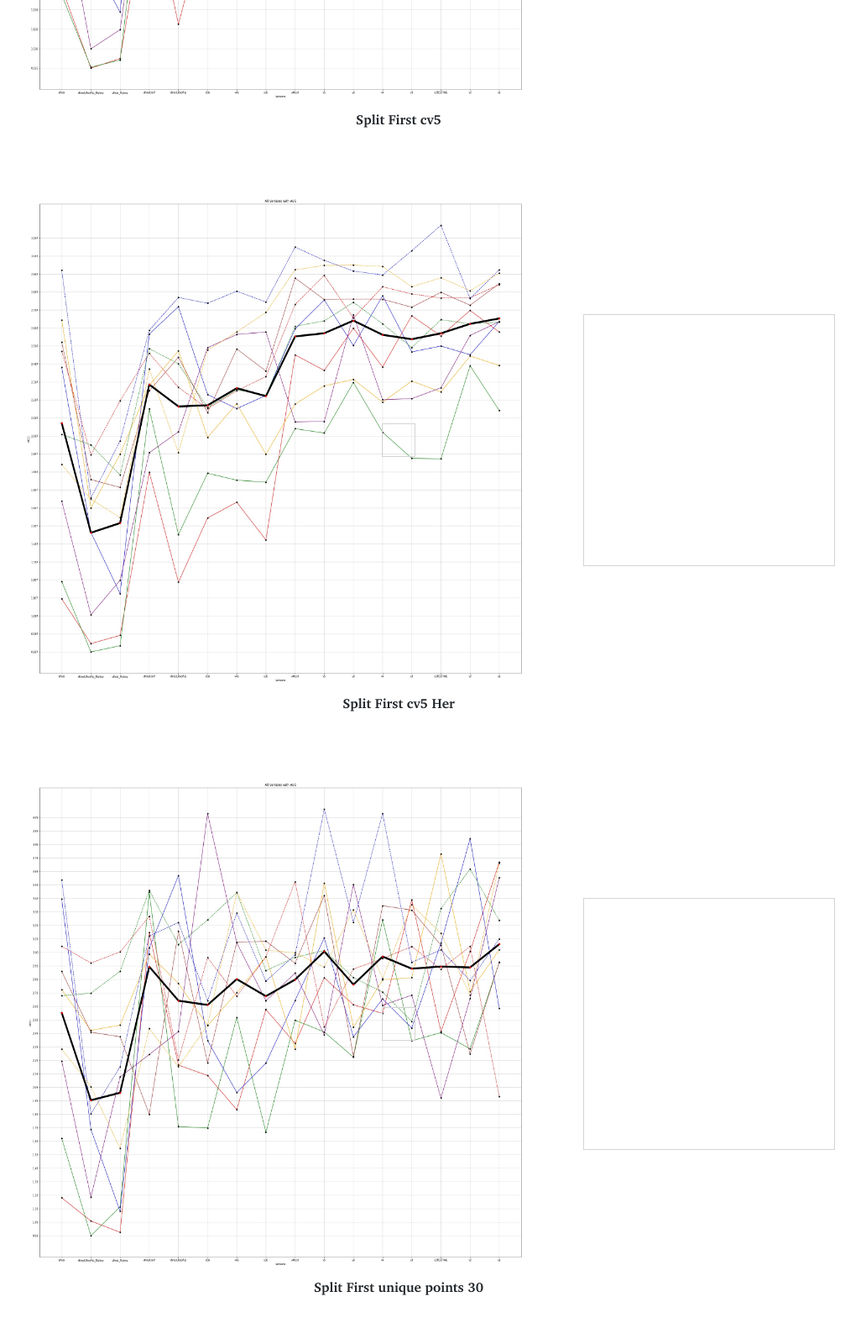
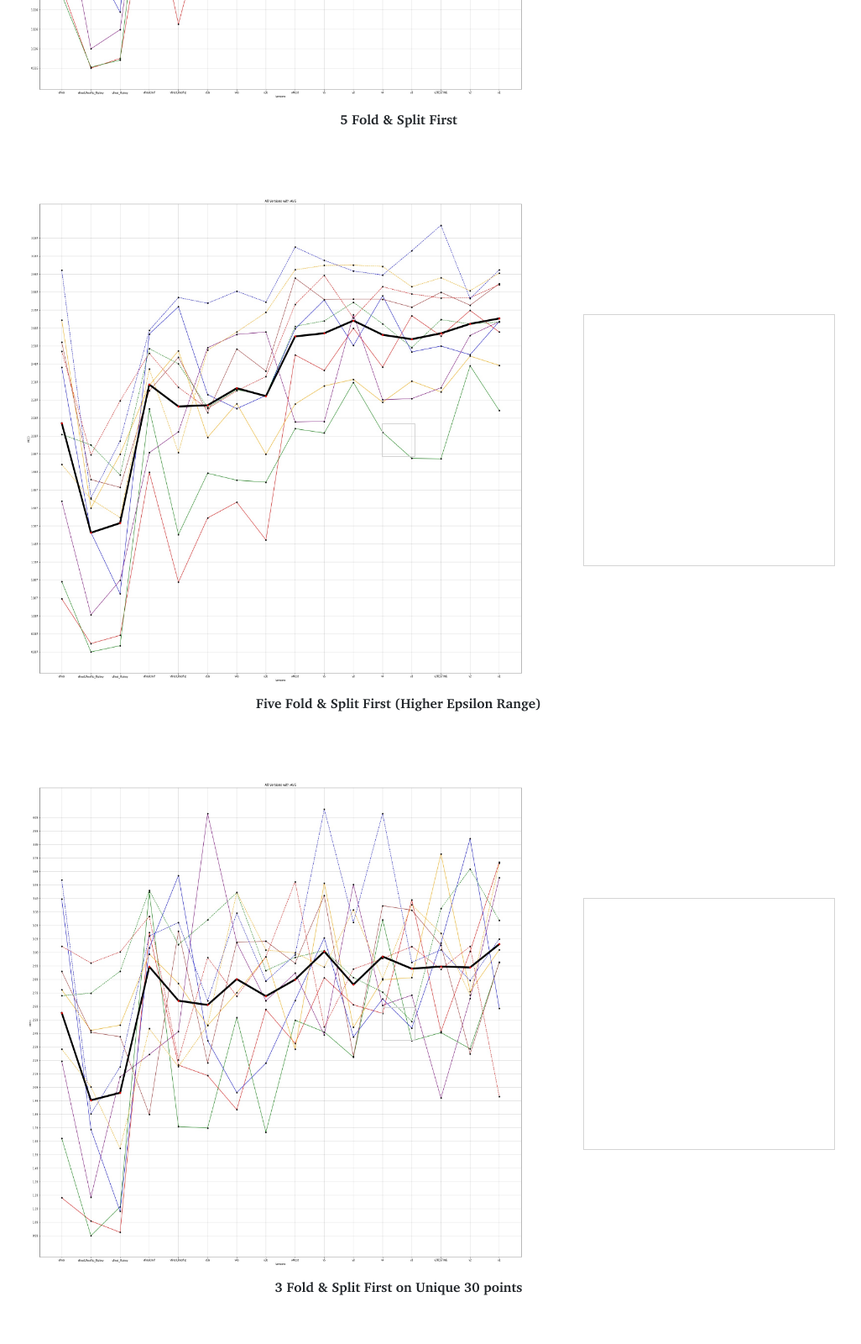
Before and after one commit to prakanshuls22/prakanshuls22.github.io, a plain HTML site: page index.html in a window 1280 px wide. Shown: the part 9620-11220 px from the top of the page at 84% size, without its empty margins (165-1191 px from the left). Drawn offline with nearby package versions, Linux system fonts and the light colour scheme.

Commit message:
add labels

```diff
--- a/index.html
+++ b/index.html
@@ -914,7 +914,7 @@
                             height="740">
                         <div id="myresult2" class="img-zoom-result"></div>
                     </div>
-                    <b style="margin-top: -69px;">Split First cv3 Her</b>
+                    <b style="margin-top: -69px;">3 Fold & Split First (Higher Epsilon Range)</b>
                 </div>
                 <div class="imgCaption">
 
@@ -923,7 +923,7 @@
                             height="740">
                         <div id="myresult3" class="img-zoom-result"></div>
                     </div>
-                    <b style="margin-top: -69px;">Split First cv5</b>
+                    <b style="margin-top: -69px;">5 Fold & Split First</b>
                 </div>
                 <div class="imgCaption">
 
@@ -932,7 +932,7 @@
                             height="740">
                         <div id="myresult4" class="img-zoom-result"></div>
                     </div>
-                    <b style="margin-top: -69px;">Split First cv5 Her</b>
+                    <b style="margin-top: -69px;">Five Fold & Split First (Higher Epsilon Range)</b>
                 </div>
 
                 <div class="imgCaption">
@@ -942,7 +942,7 @@
                             width="740" height="740">
                         <div id="myresult5" class="img-zoom-result"></div>
                     </div>
-                    <b style="margin-top: -69px;">Split First unique points 30</b>
+                    <b style="margin-top: -69px;">3 Fold & Split First on Unique 30 points</b>
                 </div>
 
                 <div class="imgCaption">
@@ -952,7 +952,7 @@
                             width="740" height="740">
                         <div id="myresult6" class="img-zoom-result"></div>
                     </div>
-                    <b style="margin-top: -69px;">Split First unique points 30 Her</b>
+                    <b style="margin-top: -69px;">3 Fold & Split First on Unique 30 points (Higher Epsilon Range)</b>
                 </div>
                 <div class="imgCaption">
 
@@ -961,7 +961,7 @@
                             width="740" height="740">
                         <div id="myresult7" class="img-zoom-result"></div>
                     </div>
-                    <b style="margin-top: -69px;">Split First unique points 30 cv5</b>
+                    <b style="margin-top: -69px;">5 Fold & Split First on Unique 30 points</b>
                 </div>
 
                 <div class="imgCaption">
@@ -971,7 +971,7 @@
                             width="740" height="740">
                         <div id="myresult8" class="img-zoom-result"></div>
                     </div>
-                    <b style="margin-top: -69px;">Split First unique points 30 cv5 Her</b>
+                    <b style="margin-top: -69px;">3 Fold & Split First on Unique 30 points (Higher Epsilon Range)</b>
                 </div>
                 <div class="imgCaption">
 
@@ -979,7 +979,7 @@
                         <img id="myimage9" src="assets/images/all_versions_with_avg.jpg" width="740" height="740">
                         <div id="myresult9" class="img-zoom-result"></div>
                     </div>
-                    <b style="margin-top: -69px;">With Average</b>
+                    <b style="margin-top: -69px;">Average of All Users Plot</b>
                 </div>
 
             </div>
```
